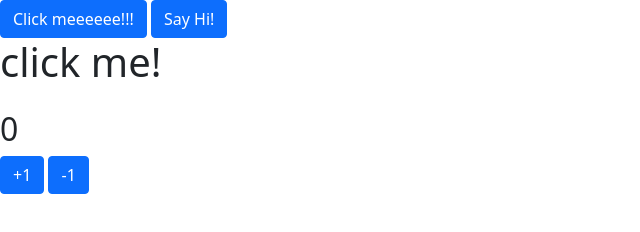
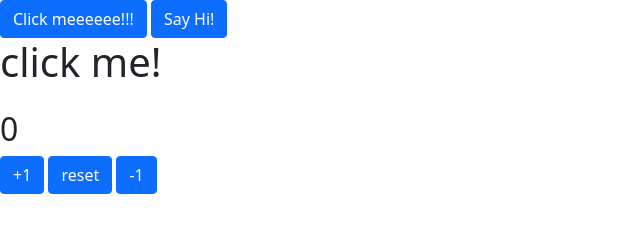
Before and after one commit to Kanjanajak2804/bunbun.github.io, a plain HTML site: page week3.html in a window 1280 px wide. Shown: the whole page, without its empty margins (0-640 px from the left). Drawn offline with nearby package versions, Linux system fonts and the light colour scheme.

Commit message:
kanjanajak2804

```diff
--- a/week3.html
+++ b/week3.html
@@ -33,6 +33,9 @@
             function decrease(){
                 $("#counter").text(parseInt($("#counter").text())-1);
             }
+            function reset(){
+                $("#counter").text("0");
+            }
             alert("This is in script");
 
         </script>
@@ -44,6 +47,7 @@
             <h2 id="counter">0</h2>
             <div>
             <button onclick = "increase()"class = "btn btn-primary">+1</button>
+            <button onclick="reset()"class = "btn btn-primary">reset</button>
             <button onclick = "decrease()"class = "btn btn-primary">-1</button>
         </div>
         </div>
```
